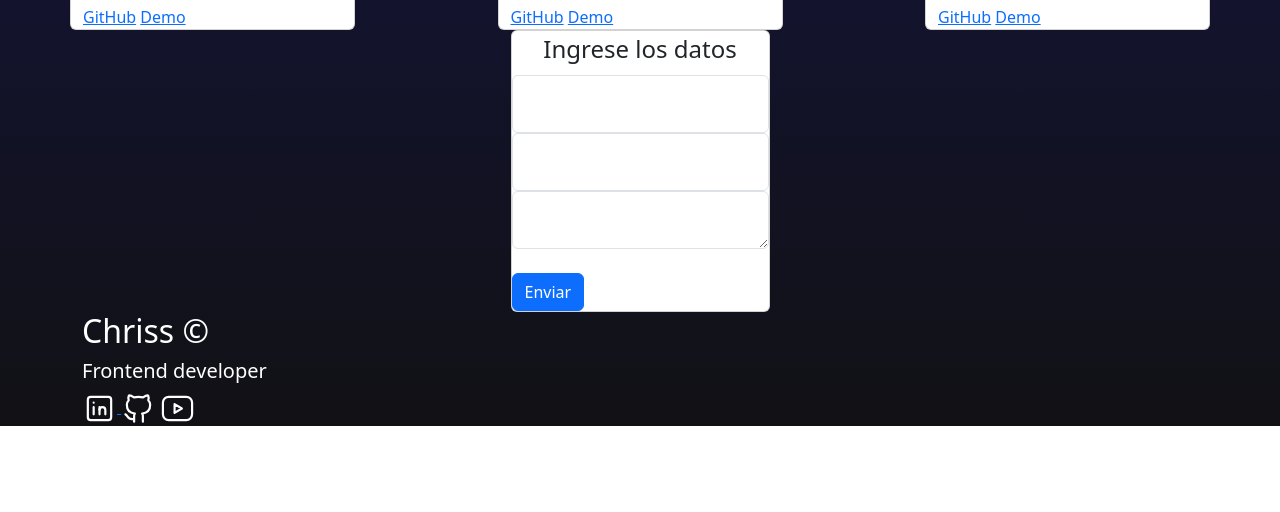
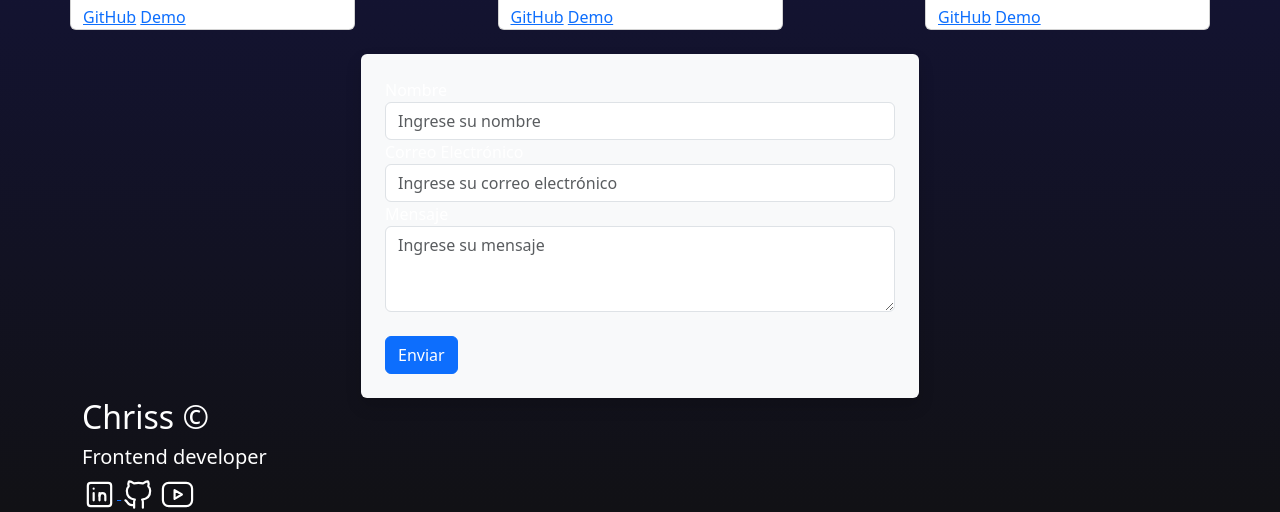
Before and after one commit to Chriss-267/Bootcamp-FSJ25, a plain HTML site: page Portfolio-web/index.html in a window 1280 px wide. Shown: the part 837-1349 px from the top of the page. Before the commit the page ends 1263 px from the top, so only its background shows below. Drawn offline with nearby package versions, Linux system fonts and the light colour scheme.

Commit message:
Form actualizado y js añadido

```diff
--- a/Html Css/assets/css/styles.css
+++ b/Html Css/assets/css/styles.css
@@ -177,4 +177,7 @@ body{
 
 
 
+
+
+
 }
--- a/Portfolio-web/index.html
+++ b/Portfolio-web/index.html
@@ -4,7 +4,7 @@
 <head>
     <meta charset="UTF-8">
     <meta name="viewport" content="width=device-width, initial-scale=1.0">
-    <link rel="stylesheet" href="/assets/css/styles.css">
+    <link rel="stylesheet" href="assets/css/styles.css">
     <link href="https://cdn.jsdelivr.net/npm/bootstrap@5.3.3/dist/css/bootstrap.min.css" rel="stylesheet"
         integrity="sha384-QWTKZyjpPEjISv5WaRU9OFeRpok6YctnYmDr5pNlyT2bRjXh0JMhjY6hW+ALEwIH" crossorigin="anonymous">
     <title>Portfolio</title>
@@ -40,7 +40,7 @@
             </section>
 
             <section class="img-container">
-                <img src="/assets/images/Captura de pantalla 2024-07-30 180309.png"
+                <img src="assets/images/Captura de pantalla 2024-07-30 180309.png"
                     alt="Imagen personal de Christian Monterrosa">
             </section>
         </main>
@@ -111,34 +111,30 @@
 
         </section>
 
-        <section class="d-flex justify-content-center">
-            <form action="#" class=" card form-floating>
-                <fieldset ">
-                    <legend class="text-center">Ingrese los datos</legend>
+        <div class="container mt-4" >
+            <div class="row justify-content-center">
+                <div class="col-md-6 bg-light p-4 rounded shadow" >
+                    <form >
+                        <div class="form-group">
+                            <label for="nombre">Nombre</label>
+                            <input type="text" class="form-control" id="nombre" placeholder="Ingrese su nombre" required>
+                        </div>
+                        <div class="form-group">
+                            <label for="email">Correo Electrónico</label>
+                            <input type="email" class="form-control" id="email" placeholder="Ingrese su correo electrónico" required>
+                        </div>
+                        <div class="form-group">
+                            <label for="mensaje">Mensaje</label>
+                            <textarea class="form-control" id="mensaje" rows="3" placeholder="Ingrese su mensaje" required></textarea>
+                        </div>
+                        <div class="mt-4">
+                            <button type="submit" class="btn btn-primary">Enviar</button>
+                        </div>
 
-                        <section class="form-floating">
-
-                            <input class="form-control" type="text" name="nombre" placeholder="Escriba su Nombre">
-                        </section>
-                        <section class="form-floating col">
-
-                            <input class="form-control" type="email" name="mail" placeholder="Escriba su Correo">
-                        </section>
-
-
-                    <section class="form-floating">
-
-                        <textarea class="form-control name="menssage" placeholder="Escriba su Mensaje aqui"></textarea>
-                    </section>
-
-                    <section class="mt-4">
-                        <a class="btn btn-primary" href="#">Enviar</a>
-                    </section>
-
-                </fieldset>
-
-            </form>
-        </section>
+                    </form>
+                </div>
+            </div>
+        </div>
 
 
 
```
Also changed, not shown: Html Css/js/main.js (added).
